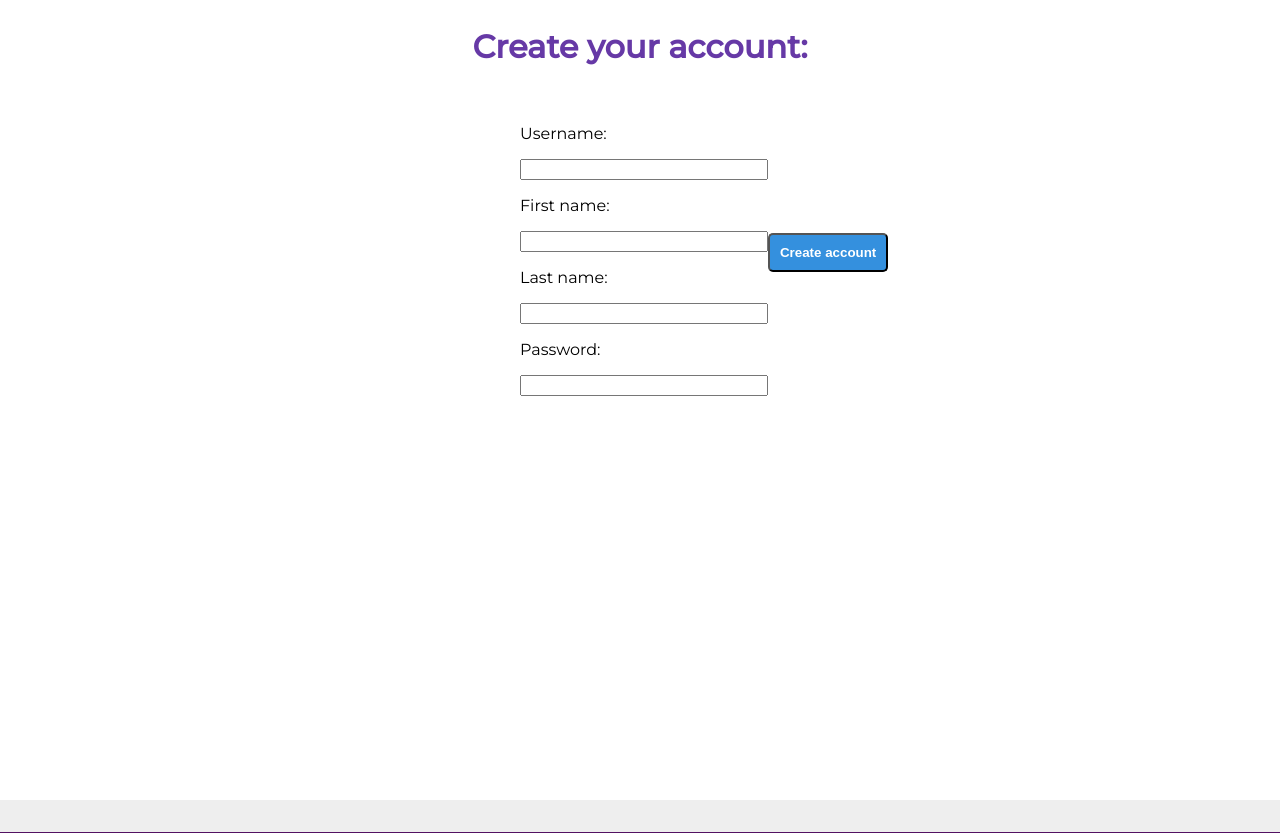
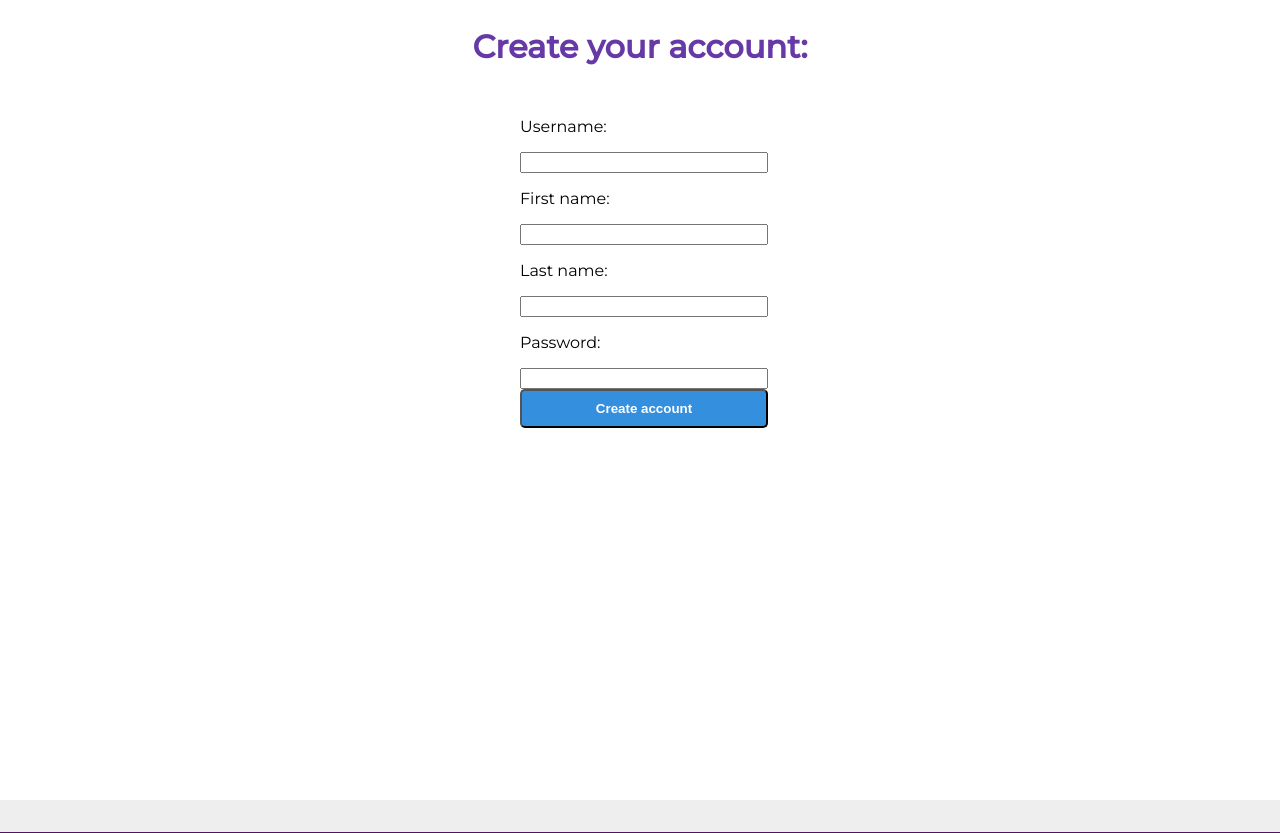
Before and after one commit to emsoraffa/djangokcal, a Django app: page /registrate/ in a window 1280 px wide. Shown: the part 66-899 px from the top of the page. Run offline with Django 4.2, Linux system fonts and the light colour scheme.

Commit message:
staticfiles

```diff
--- a/static/accounts/accounts.css
+++ b/static/accounts/accounts.css
@@ -35,7 +35,7 @@ label {
 }
 
 .signup_form {
-    height: 40vh;
+    height: 43vh;
     width: 30vw;
     display: flex;
     flex-direction: column;
```
